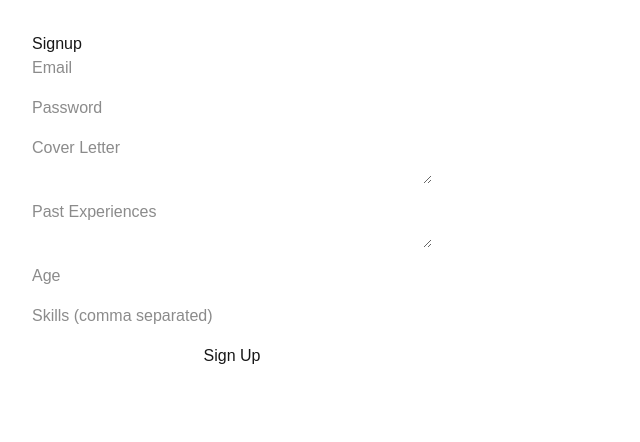
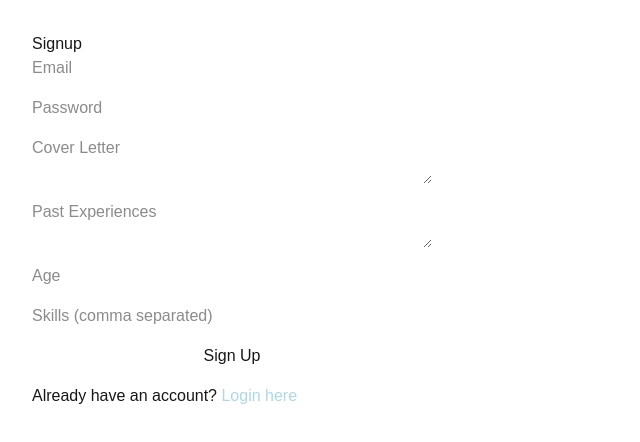
Before and after one commit to anjalirao768-hue/workbridge, a Next.js app: page /signup in a window 1280 px wide. Shown: the top 442 px of the page, without its empty margins (0-640 px from the left). Built offline with nearby package versions, Linux system fonts and the light colour scheme.

Commit message:
feat: logout login flowx

```diff
--- a/src/app/signup/page.tsx
+++ b/src/app/signup/page.tsx
@@ -2,6 +2,7 @@
 
 import { useState } from "react";
 import { useRouter } from "next/navigation";
+import Link from "next/link"; // 👈 import Link here
 
 export default function SignupPage() {
   const [form, setForm] = useState({
@@ -35,7 +36,7 @@ export default function SignupPage() {
     const data = await res.json();
     if (res.ok) {
       setStatus("✅ Signup successful!");
-      router.push("/home"); // 👈 redirect user immediately
+      router.push("/home");
     } else {
       setStatus(`❌ ${data.error || "Something went wrong."}`);
     }
@@ -44,7 +45,10 @@ export default function SignupPage() {
   return (
     <div style={{ padding: "2rem" }}>
       <h1>Signup</h1>
-      <form onSubmit={handleSubmit} style={{ display: "flex", flexDirection: "column", gap: "1rem", maxWidth: "400px" }}>
+      <form
+        onSubmit={handleSubmit}
+        style={{ display: "flex", flexDirection: "column", gap: "1rem", maxWidth: "400px" }}
+      >
         <input type="email" name="email" placeholder="Email" value={form.email} onChange={handleChange} required />
         <input type="password" name="password" placeholder="Password" value={form.password} onChange={handleChange} required />
         <textarea name="cover_letter" placeholder="Cover Letter" value={form.cover_letter} onChange={handleChange} />
@@ -54,6 +58,14 @@ export default function SignupPage() {
         <button type="submit">Sign Up</button>
       </form>
       {status && <p>{status}</p>}
+
+      {/* 👇 Add login link below form */}
+      <p style={{ marginTop: "1rem" }}>
+        Already have an account?{" "}
+        <Link href="/login" style={{ color: "lightblue" }}>
+          Login here
+        </Link>
+      </p>
     </div>
   );
 }
```
